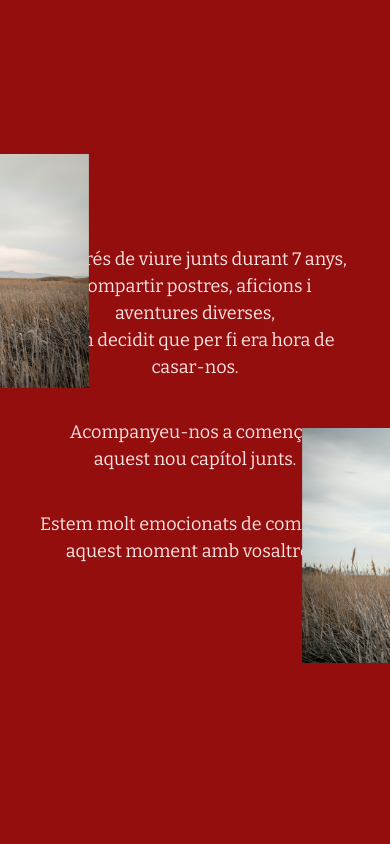
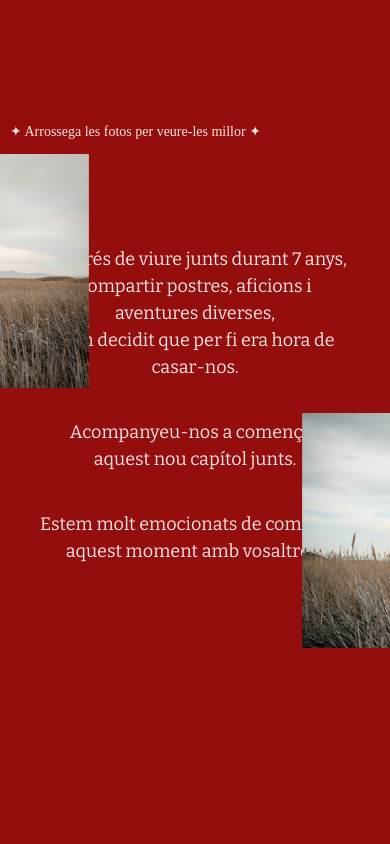
Before and after one commit to laurarumi/wedding-web-demo, a plain HTML site: page index.html in a window 390 px wide. Shown: the part 920-1764 px from the top of the page. Drawn offline with nearby package versions, Linux system fonts and the light colour scheme; a web font is replaced by a local one.

Commit message:
drag hint

```diff
--- a/css/style.css
+++ b/css/style.css
@@ -23,20 +23,21 @@ h1, h2, button, .info-button, .footer-message {
     position: absolute;
     pointer-events: none;
     animation: twinkle 12s steps(1, end) infinite;
+    animation-fill-mode: backwards;
 }
 
 .star1 {
     width: 50px;
     top: 15%;
     left: 10%;
-    animation-delay: 4s;
+    animation-delay: 2s;
 }
 
 .star1-1 {
     width: 40px;
     top: 80%;
     left: 80%;
-    animation-delay: 2s;
+    animation-delay: 4s;
 }
 
 .star2 {
@@ -68,26 +69,27 @@ h1, h2, button, .info-button, .footer-message {
 }
 
 @keyframes twinkle {
-    0%, 85%, 100% {
+    0% {
         transform: scale(0.8);
     }
 
-    88% {
+    3% {
         transform: scale(0.9);
     }
 
-    91% {
+    6% {
         transform: scale(1.15);
     }
 
-    94% {
+    9% {
         transform: scale(0.9);
     }
 
-    97% {
+    12%, 100% {
         transform: scale(0.8);
     }
 }
+
 
 
 h1{
@@ -161,6 +163,33 @@ h1{
     margin-top: 150px;
     z-index: 2;
     will-change: transform;
+}
+
+.drag-hint {
+    position: absolute;
+    top: -45px;
+    left: 10px;
+    z-index: 3;
+
+    opacity: 0;
+    transition: opacity 2s ease;
+
+    font-family: "Nixie One", serif;
+    font-size: 14px;
+    color: #FBE4E4;
+    pointer-events: none;
+}
+
+.drag-hint.visible {
+    opacity: 1;
+}
+
+.drag-hint.hidden {
+    opacity: 0;
+}
+
+.drag-hint.visible.hidden {
+    opacity: 0;
 }
 
 .story-photo1,
@@ -711,7 +740,7 @@ footer {
         display: flex;
         flex-direction: column;
         align-items: center;
-        gap: 40px;
+        gap: 25px;
         margin-top: 180px;
     }
 
@@ -727,7 +756,6 @@ footer {
         padding: 15px;
         height: 100svh;
         min-height: 100svh;
-
     }
 
     .information h2 {
--- a/index.html
+++ b/index.html
@@ -58,6 +58,9 @@
                     <img src="images/mariapol3.jpg">
                 </div>
             </div>
+
+            <p class="drag-hint">✦ Arrossega les fotos per veure-les millor ✦</p>
+
         </div>
 
         </div>
--- a/js/script.js
+++ b/js/script.js
@@ -3,6 +3,7 @@ const image = document.querySelector(".main-hero-img");
 const storyImages = document.querySelectorAll(
     ".story-photo1 .photo-inner, .story-photo2 .photo-inner"
 );
+const dragHint = document.querySelector(".drag-hint");
 
 
 function updateImageTransform() {
@@ -65,6 +66,10 @@ function updateStoryDoors() {
 
     wiggleTriggered = true;
 
+    setTimeout(() => {
+    dragHint.classList.add("visible");
+    }, 1000);
+
     // First wiggle after 5 seconds
     setTimeout(() => {
 
@@ -113,6 +118,8 @@ draggableImages.forEach(image => {
 
     image.addEventListener("pointerdown", event => {
         event.preventDefault();
+
+         dragHint.classList.add("hidden");
 
         image.setPointerCapture(event.pointerId);
 
```
